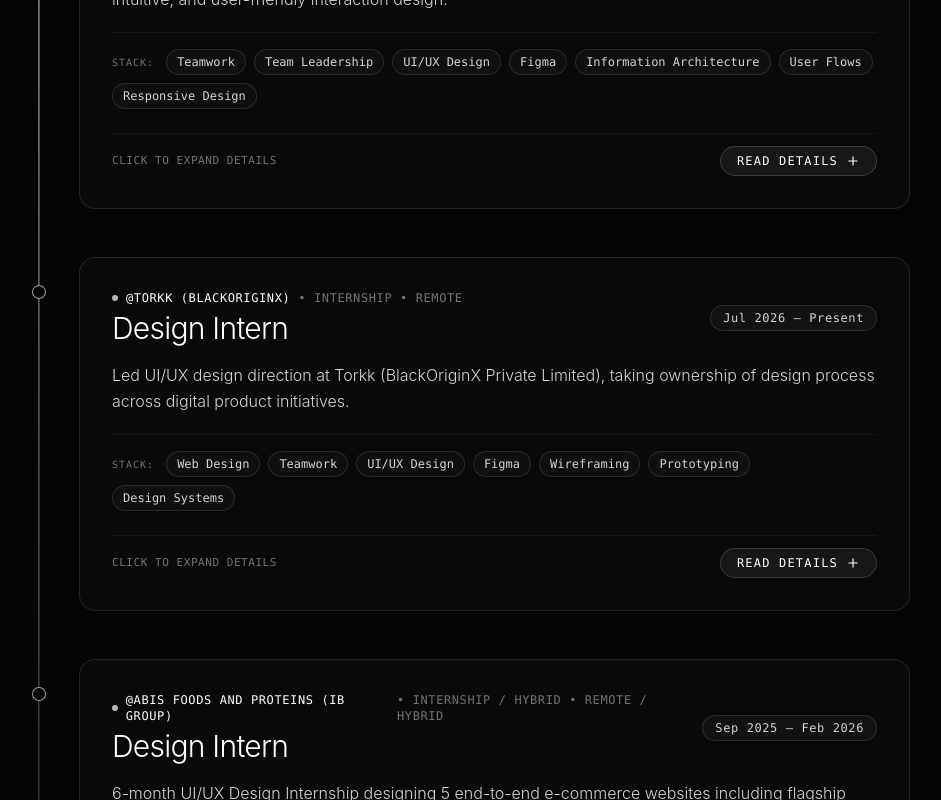
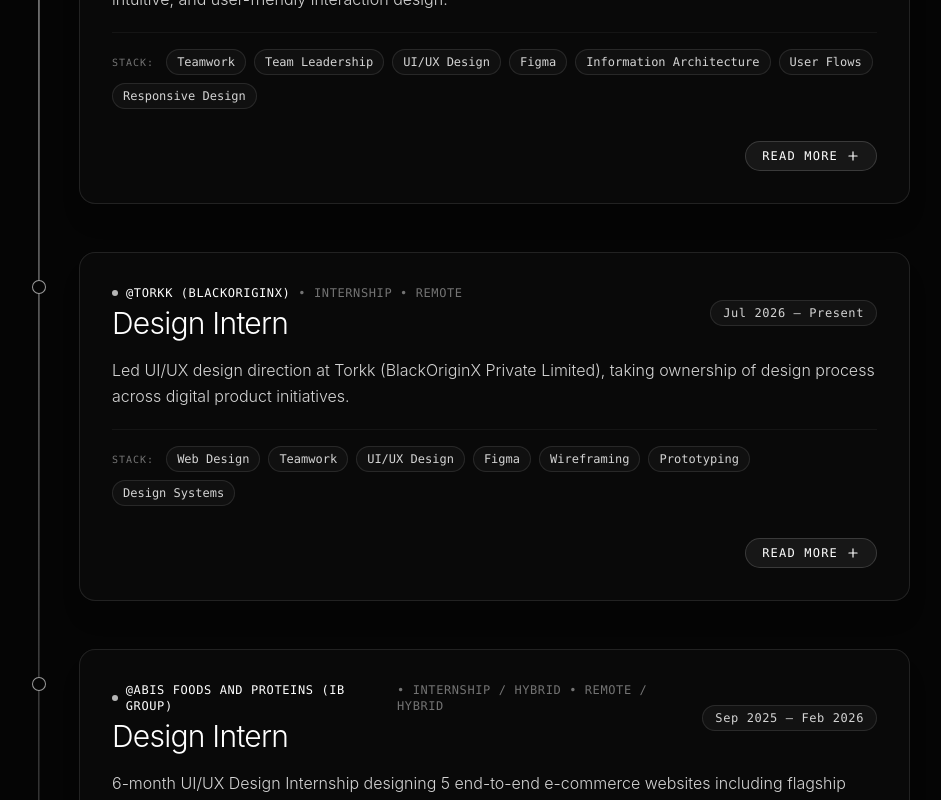
Before and after one commit to araspureh-glitch/humanshu-portfolio, a React (Vite) app: page /about in a window 1280 px wide. Shown: the part 2700-3500 px from the top of the page, without its empty margins (178-1119 px from the left). Built offline with nearby package versions, Linux system fonts and the light colour scheme.

Commit message:
Remove CLICK TO EXPAND DETAILS text and set button to READ MORE / READ LESS

```diff
--- a/src/components/ui/timeline-02.jsx
+++ b/src/components/ui/timeline-02.jsx
@@ -232,22 +232,18 @@ export default function Timeline_02({ data = defaultTimelineData, title = "Work
                       </div>
                     )}
 
-                    {/* Read More / Collapse Interactive Button */}
-                    <div className="mt-6 pt-3 flex justify-between items-center border-t border-white/5">
-                      <span className="text-[11px] font-mono text-neutral-500 uppercase tracking-wider">
-                        {isExpanded ? "FULL DETAILS EXPANDED" : "CLICK TO EXPAND DETAILS"}
-                      </span>
-
+                    {/* Read More / Read Less Interactive Button */}
+                    <div className="mt-5 pt-3 flex justify-end">
                       <button
                         onClick={() => toggleExpand(index)}
                         className="inline-flex items-center gap-2 text-xs font-mono tracking-widest uppercase text-white hover:text-neutral-200 py-1.5 px-4 rounded-full bg-white/[0.06] hover:bg-white/[0.12] border border-white/15 hover:border-white/40 transition-all duration-300 cursor-pointer group/btn"
                         aria-expanded={isExpanded}
                       >
-                        <span>{isExpanded ? "COLLAPSE" : "READ DETAILS"}</span>
+                        <span>{isExpanded ? "READ LESS" : "READ MORE"}</span>
                         {isExpanded ? (
-                          <Minus className="w-3.5 h-3.5 text-white group-hover/btn:rotate-180 transition-transform duration-300" />
+                          <Minus className="w-3.5 h-3.5 text-white transition-transform duration-300" />
                         ) : (
-                          <Plus className="w-3.5 h-3.5 text-white group-hover/btn:rotate-90 transition-transform duration-300" />
+                          <Plus className="w-3.5 h-3.5 text-white transition-transform duration-300" />
                         )}
                       </button>
                     </div>
--- a/src/components/ui/timeline-02.tsx
+++ b/src/components/ui/timeline-02.tsx
@@ -253,22 +253,18 @@ export default function Timeline_02({ data = defaultTimelineData, title = "Work
                       </div>
                     )}
 
-                    {/* Read More / Collapse Interactive Button */}
-                    <div className="mt-6 pt-3 flex justify-between items-center border-t border-white/5">
-                      <span className="text-[11px] font-mono text-neutral-500 uppercase tracking-wider">
-                        {isExpanded ? "FULL DETAILS EXPANDED" : "CLICK TO EXPAND DETAILS"}
-                      </span>
-
+                    {/* Read More / Read Less Interactive Button */}
+                    <div className="mt-5 pt-3 flex justify-end">
                       <button
                         onClick={() => toggleExpand(index)}
                         className="inline-flex items-center gap-2 text-xs font-mono tracking-widest uppercase text-white hover:text-neutral-200 py-1.5 px-4 rounded-full bg-white/[0.06] hover:bg-white/[0.12] border border-white/15 hover:border-white/40 transition-all duration-300 cursor-pointer group/btn"
                         aria-expanded={isExpanded}
                       >
-                        <span>{isExpanded ? "COLLAPSE" : "READ DETAILS"}</span>
+                        <span>{isExpanded ? "READ LESS" : "READ MORE"}</span>
                         {isExpanded ? (
-                          <Minus className="w-3.5 h-3.5 text-white group-hover/btn:rotate-180 transition-transform duration-300" />
+                          <Minus className="w-3.5 h-3.5 text-white transition-transform duration-300" />
                         ) : (
-                          <Plus className="w-3.5 h-3.5 text-white group-hover/btn:rotate-90 transition-transform duration-300" />
+                          <Plus className="w-3.5 h-3.5 text-white transition-transform duration-300" />
                         )}
                       </button>
                     </div>
```
